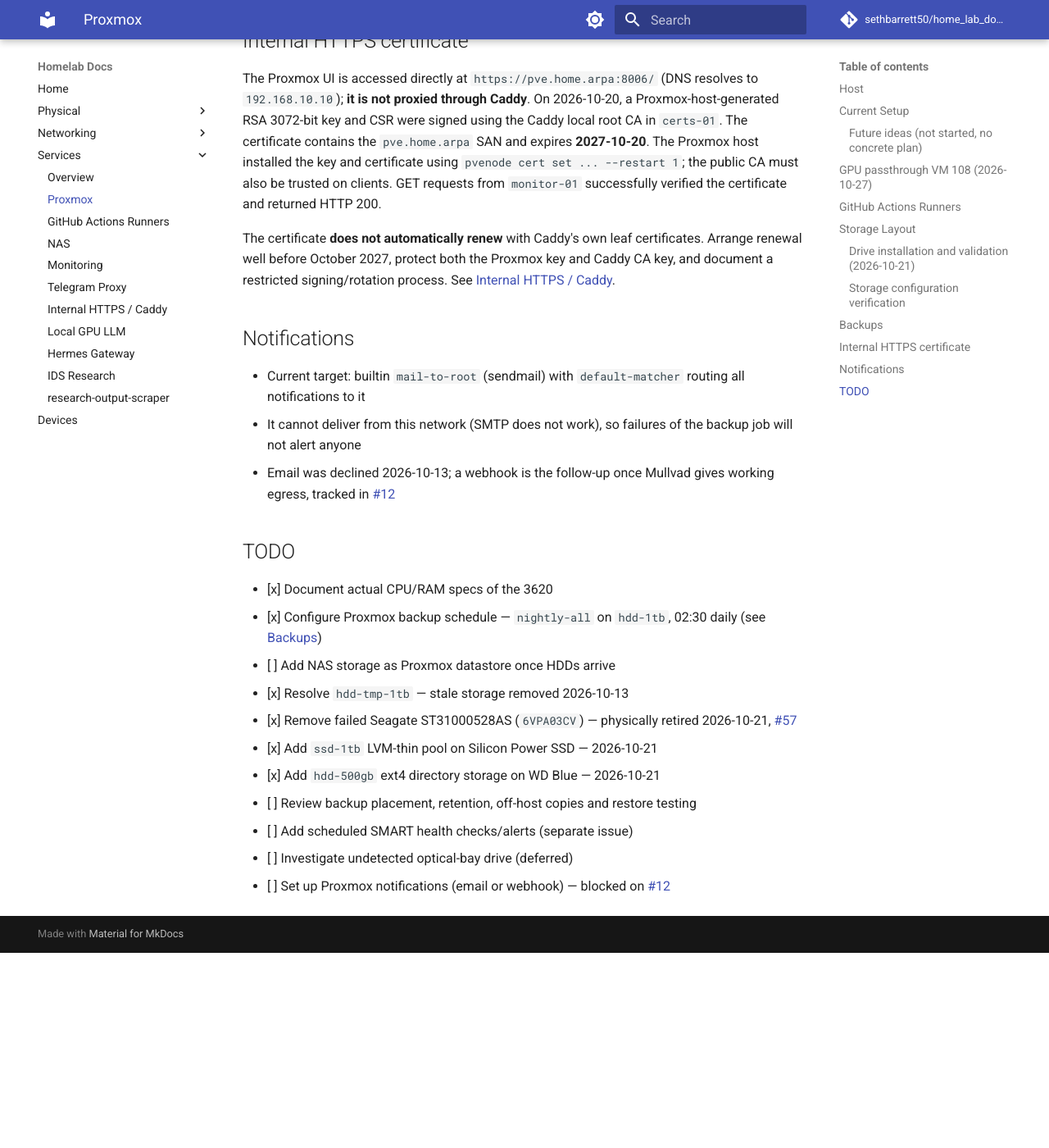
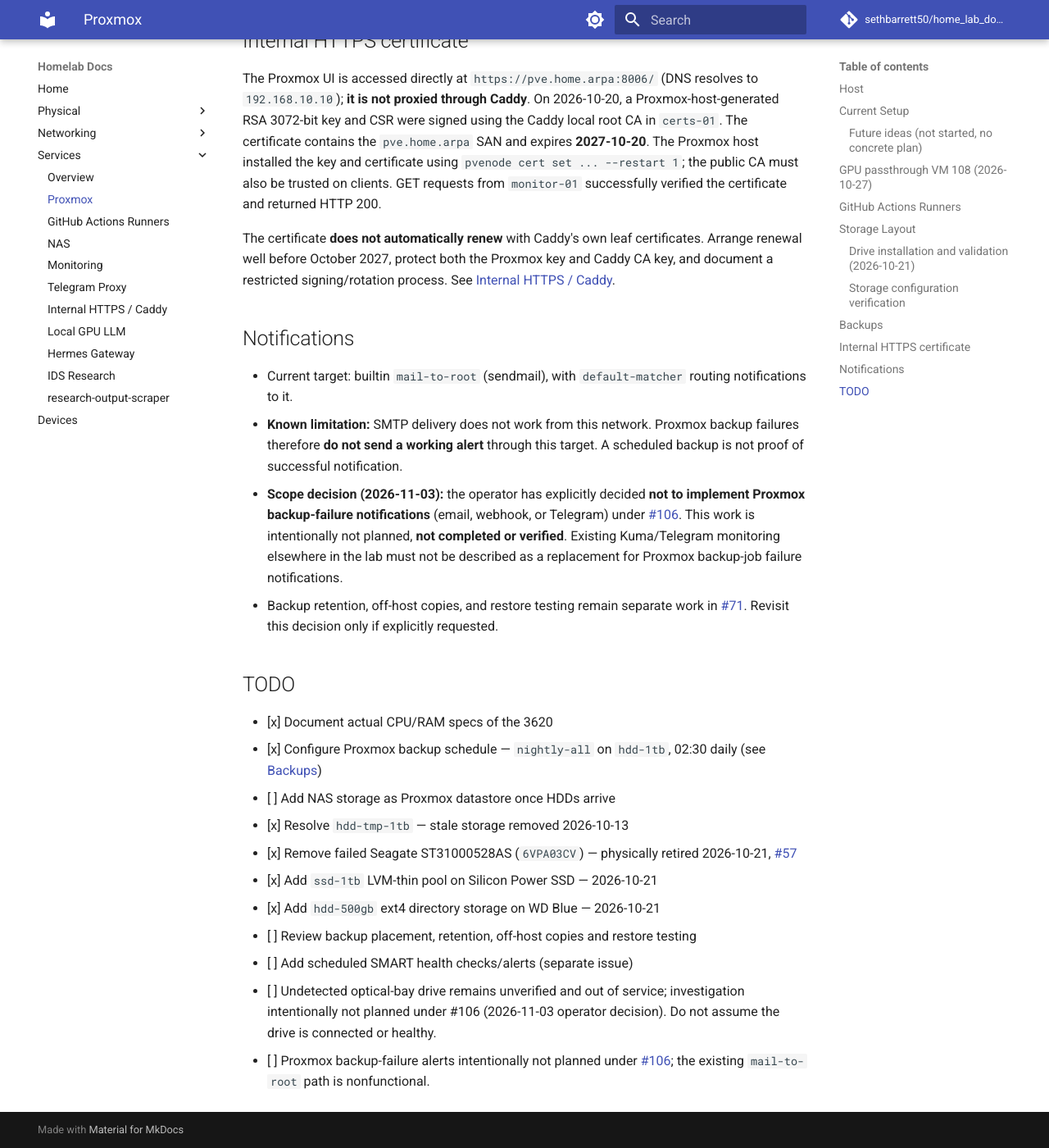
Before and after one commit to sethbarrett50/home_lab_docs, an MkDocs documentation site: the page built from docs/services/proxmox.md, in a window 1280 px wide and 1400 px high, scrolled down 5914 px. Shown: the whole window at 82% size. Built offline with MkDocs 1.6.1 and Material for MkDocs 9.7.7, drawn with Linux system fonts in a browser that asks for light colours; comment, search, counter and statistics services are not loaded; before the commit the page ends 7076 px from its top, so only the background shows below that.

Commit message:
docs(proxmox): record decision not to pursue issue 106

```diff
--- a/docs/services/proxmox.md
+++ b/docs/services/proxmox.md
@@ -196,9 +196,10 @@
 
 ## Notifications
 
-- Current target: builtin `mail-to-root` (sendmail) with `default-matcher` routing all notifications to it
-- It cannot deliver from this network (SMTP does not work), so failures of the backup job will not alert anyone
-- Email was declined 2026-10-13; a webhook is the follow-up once Mullvad gives working egress, tracked in [#12](https://github.com/sethbarrett50/home_lab_docs/issues/12)
+- Current target: builtin `mail-to-root` (sendmail), with `default-matcher` routing notifications to it.
+- **Known limitation:** SMTP delivery does not work from this network. Proxmox backup failures therefore **do not send a working alert** through this target. A scheduled backup is not proof of successful notification.
+- **Scope decision (2026-11-03):** the operator has explicitly decided **not to implement Proxmox backup-failure notifications** (email, webhook, or Telegram) under [#106](https://github.com/sethbarrett50/home_lab_docs/issues/106). This work is intentionally not planned, **not completed or verified**. Existing Kuma/Telegram monitoring elsewhere in the lab must not be described as a replacement for Proxmox backup-job failure notifications.
+- Backup retention, off-host copies, and restore testing remain separate work in [#71](https://github.com/sethbarrett50/home_lab_docs/issues/71). Revisit this decision only if explicitly requested.
 
 ## TODO
 
@@ -211,5 +212,5 @@
 - [x] Add `hdd-500gb` ext4 directory storage on WD Blue — 2026-10-21
 - [ ] Review backup placement, retention, off-host copies and restore testing
 - [ ] Add scheduled SMART health checks/alerts (separate issue)
-- [ ] Investigate undetected optical-bay drive (deferred)
-- [ ] Set up Proxmox notifications (email or webhook) — blocked on [#12](https://github.com/sethbarrett50/home_lab_docs/issues/12)
+- [ ] Undetected optical-bay drive remains unverified and out of service; investigation intentionally not planned under #106 (2026-11-03 operator decision). Do not assume the drive is connected or healthy.
+- [ ] Proxmox backup-failure alerts intentionally not planned under [#106](https://github.com/sethbarrett50/home_lab_docs/issues/106); the existing `mail-to-root` path is nonfunctional.
```
